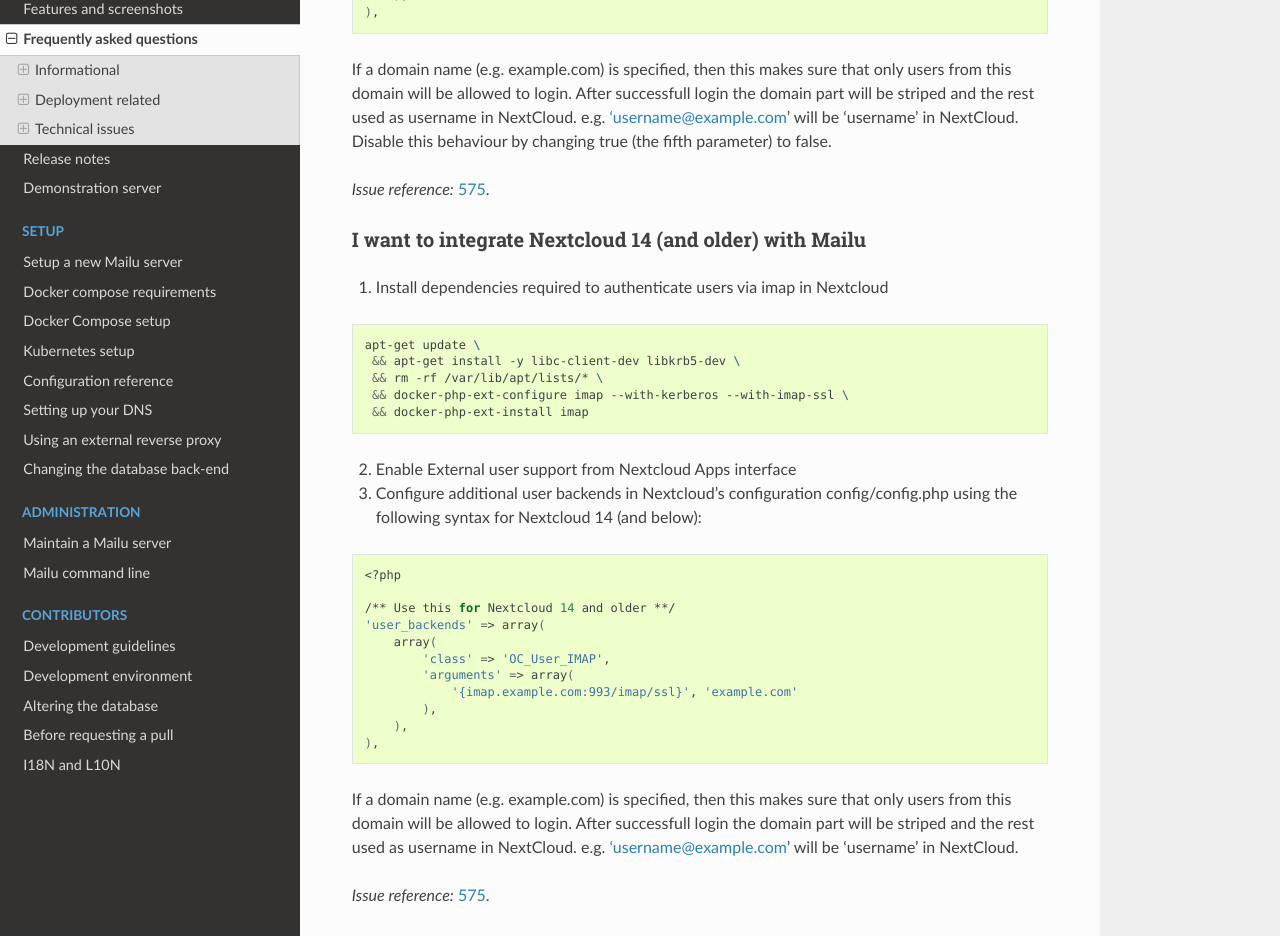
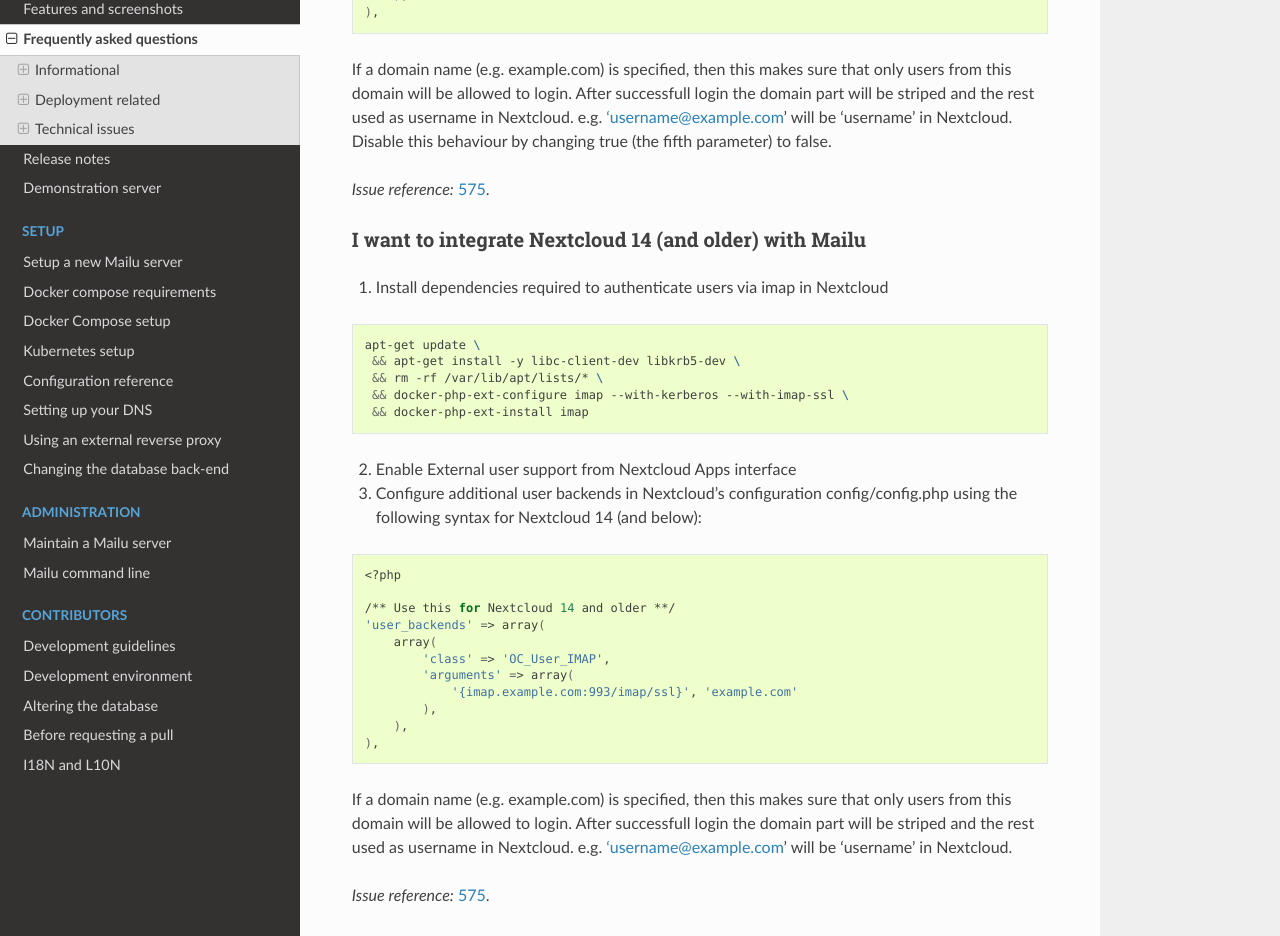
Before and after one commit to WillingDev0812/Mail-Management-Tool, a Sphinx documentation site: the page built from docs/faq.rst, in a window 1280 px wide and 1400 px high, scrolled down 5316 px. Shown: the part 198-1134 px from the top of the window. Built offline with Sphinx 7.4.7 and the Read the Docs theme 2.0.0, drawn with Linux system fonts in a browser that asks for light colours; formulas are drawn with MathJax 3.

```diff
--- a/docs/faq.rst
+++ b/docs/faq.rst
@@ -265,7 +265,7 @@ I want to integrate Nextcloud 15 (and newer) with Mailu
 
 
 If a domain name (e.g. example.com) is specified, then this makes sure that only users from this domain will be allowed to login.
-After successfull login the domain part will be striped and the rest used as username in NextCloud. e.g. 'username@example.com' will be 'username' in NextCloud. Disable this behaviour by changing true (the fifth parameter) to false.
+After successfull login the domain part will be striped and the rest used as username in Nextcloud. e.g. 'username@example.com' will be 'username' in Nextcloud. Disable this behaviour by changing true (the fifth parameter) to false.
 
 *Issue reference:* `575`_.
 
@@ -301,7 +301,7 @@ I want to integrate Nextcloud 14 (and older) with Mailu
   ),
 
 If a domain name (e.g. example.com) is specified, then this makes sure that only users from this domain will be allowed to login.
-After successfull login the domain part will be striped and the rest used as username in NextCloud. e.g. 'username@example.com' will be 'username' in NextCloud.
+After successfull login the domain part will be striped and the rest used as username in Nextcloud. e.g. 'username@example.com' will be 'username' in Nextcloud.
 
 *Issue reference:* `575`_.
 
```
